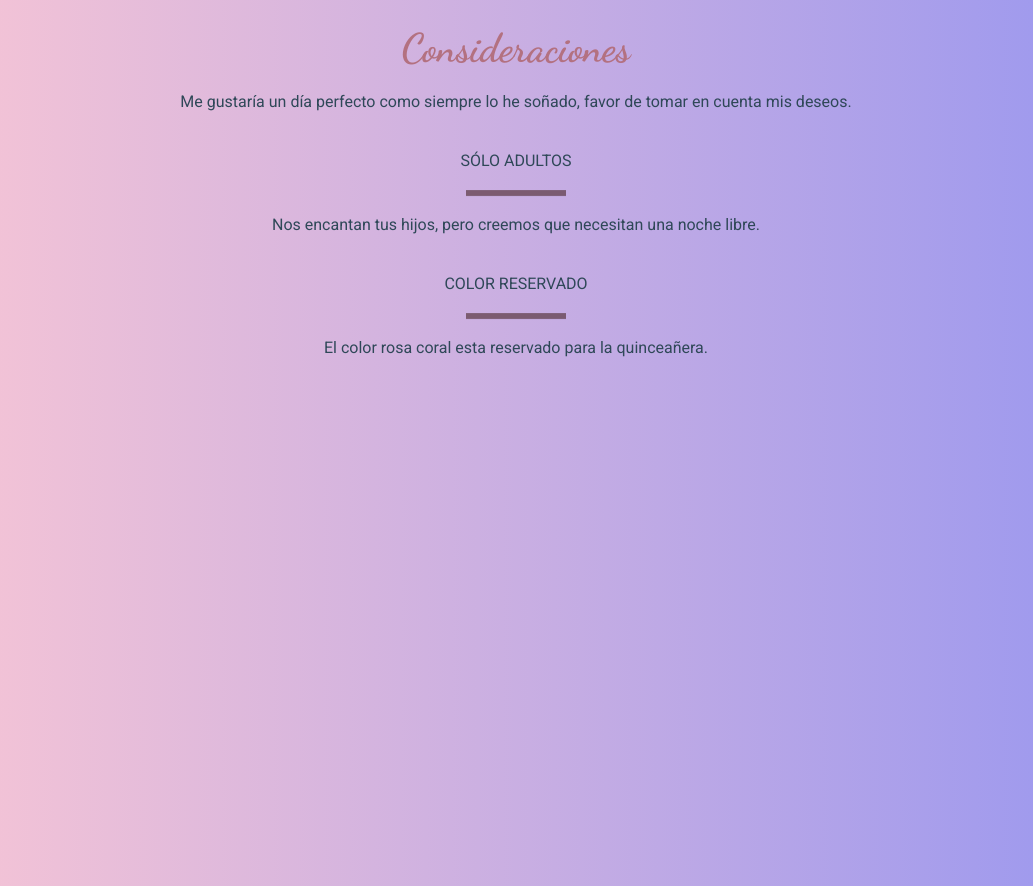
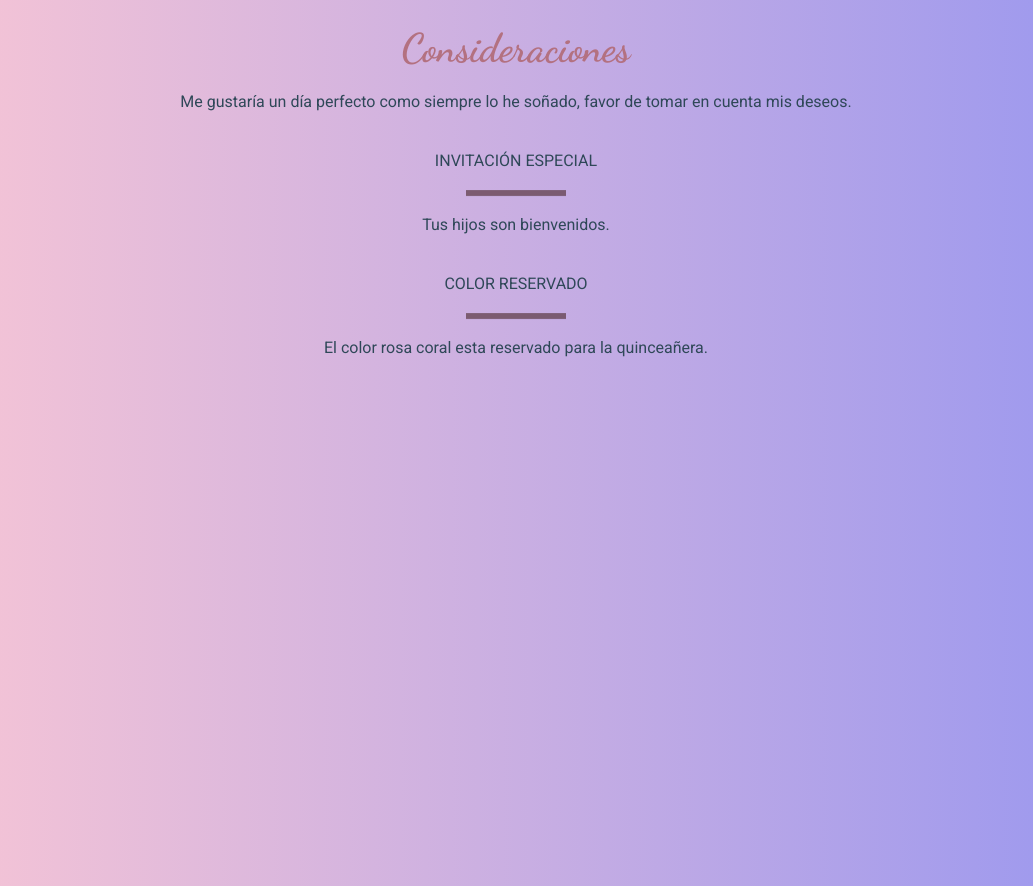
Before and after one commit to Osimitzu/XV-invitation, a website built with Vite: page index.html in a window 1280 px wide. Shown: the part 5000-5886 px from the top of the page, without its empty margins (124-1157 px from the left). Built offline with nearby package versions, Linux system fonts and the light colour scheme.

Commit message:
especial invitation

```diff
--- a/index.html
+++ b/index.html
@@ -178,11 +178,11 @@
         Me gustaría un día perfecto como siempre lo he soñado, favor de tomar en
         cuenta mis deseos.
       </p>
-      <p>SÓLO ADULTOS</p>
+      <p>INVITACIÓN ESPECIAL</p>
       <div class="considerations__line" data-aos="zoom-in">
         <img src="assets/line.png" alt="line" />
       </div>
-      <p>Nos encantan tus hijos, pero creemos que necesitan una noche libre.</p>
+      <p>Tus hijos son bienvenidos.</p>
       <p>COLOR RESERVADO</p>
       <div class="considerations__line" data-aos="zoom-in">
         <img src="assets/line.png" alt="line" />
```
